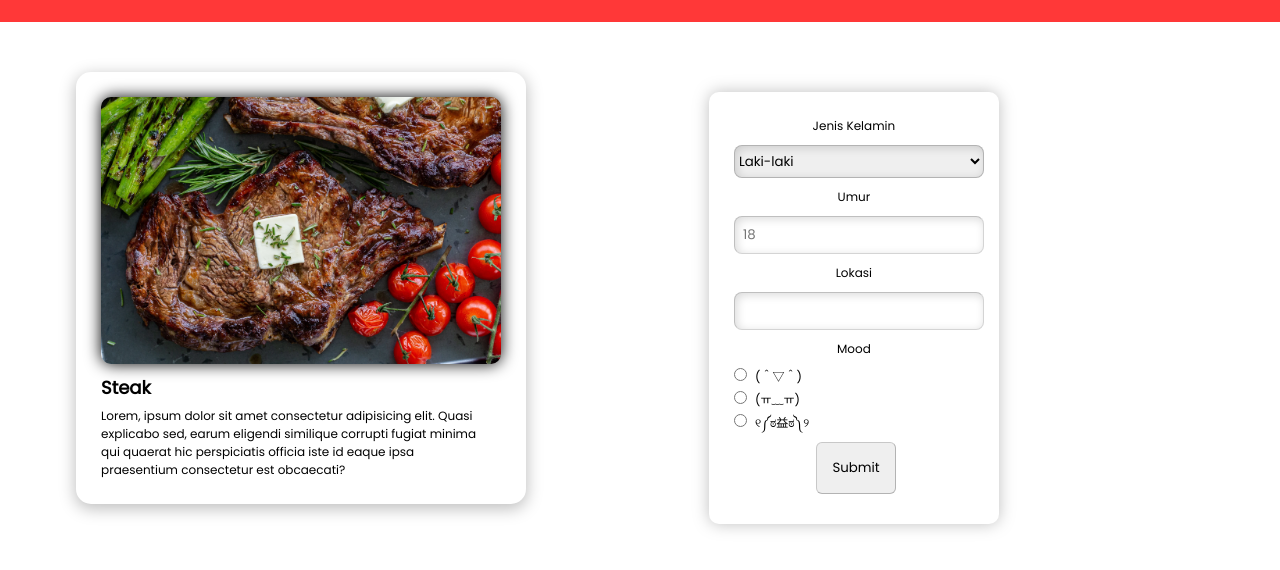
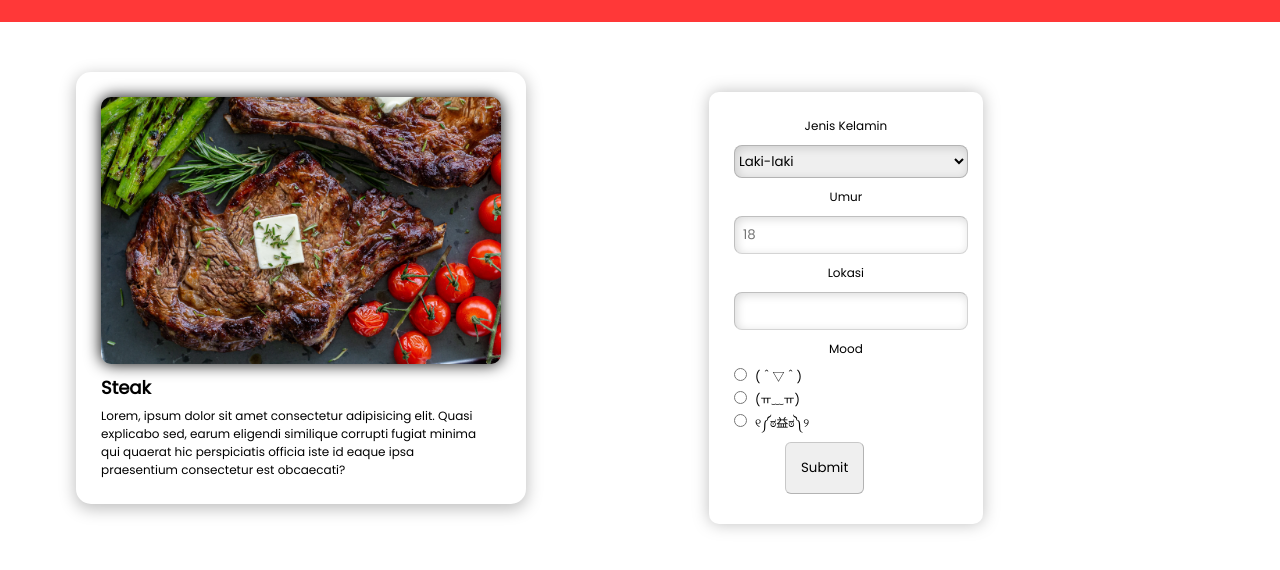
Before and after one commit to Cydnirn/foodGenerator, a website: page public/index.html in a window 1280 px wide. Shown: the part 38-608 px from the top of the page. Drawn offline with nearby package versions, Linux system fonts and the light colour scheme.

Commit message:
ngebetulin

```diff
--- a/public/dekstop.css
+++ b/public/dekstop.css
@@ -59,4 +59,5 @@
 .form-label {
     text-align: center;
     font-family: 'Poppins';
+
 }
--- a/public/style.css
+++ b/public/style.css
@@ -38,9 +38,11 @@ form{
     top: -35px;
      */
 
+
     border-radius: 10px;
     padding: 20px;
     margin: 5px;
+    margin-right: 7%;
     background-color: #ffffff;
     filter: drop-shadow(0px 0px 8px rgba(0, 0, 0, 0.25));
 }
@@ -93,7 +95,7 @@ input[type=checkbox]{
     border-radius: 6px;
     border-width: 1px;
     border-color: rgba(0, 0, 0, 0.25);
-    margin: 10px 35%;
+    margin: 10px 24%;
 }
 
 .image{
```
